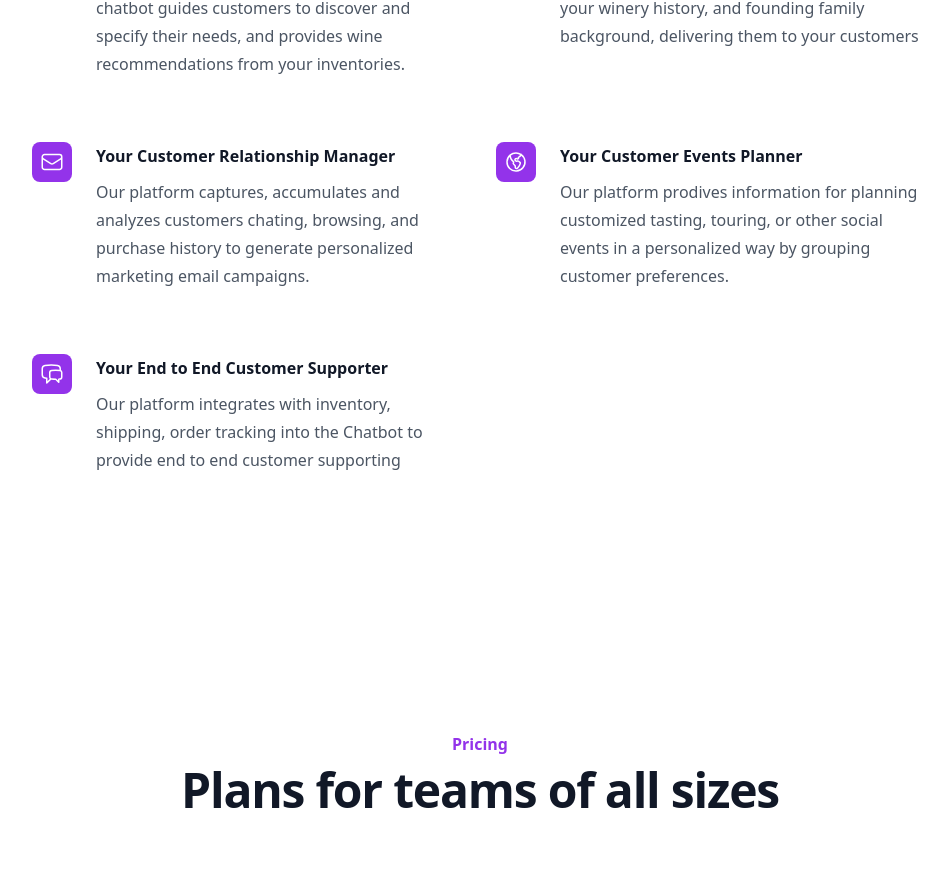
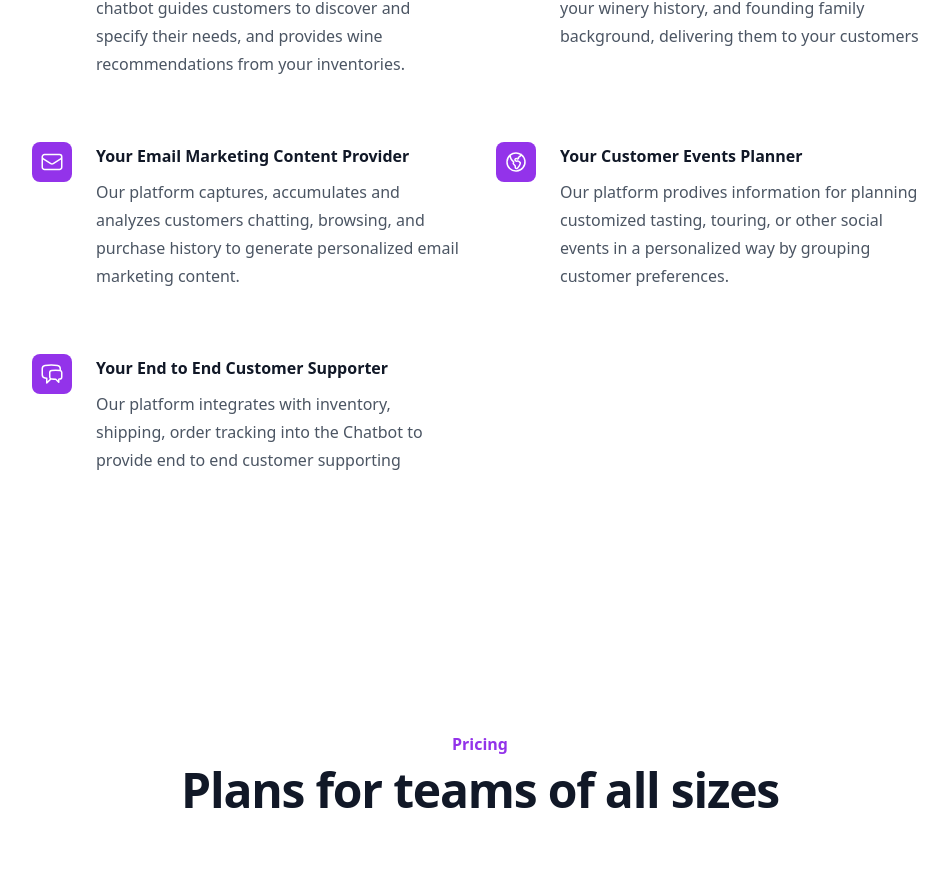
Before and after one commit to scy0208/vinosensi-landing, a Next.js app: page / in a window 1280 px wide. Shown: the part 1390-2284 px from the top of the page, without its empty margins (160-1109 px from the left). Built offline with nearby package versions, Linux system fonts and the light colour scheme.

Commit message:
Language

```diff
--- a/src/components/features.js
+++ b/src/components/features.js
@@ -14,9 +14,9 @@ const features = [
     icon: BuildingLibraryIcon,
   },
   {
-    name: 'Your Customer Relationship Manager',
+    name: 'Your Email Marketing Content Provider',
     description:
-      'Our platform captures, accumulates and analyzes customers chating, browsing, and purchase history to generate personalized marketing email campaigns.',
+      'Our platform captures, accumulates and analyzes customers chatting, browsing, and purchase history to generate personalized email marketing content.',
     icon: EnvelopeIcon,
   },
   {
```
